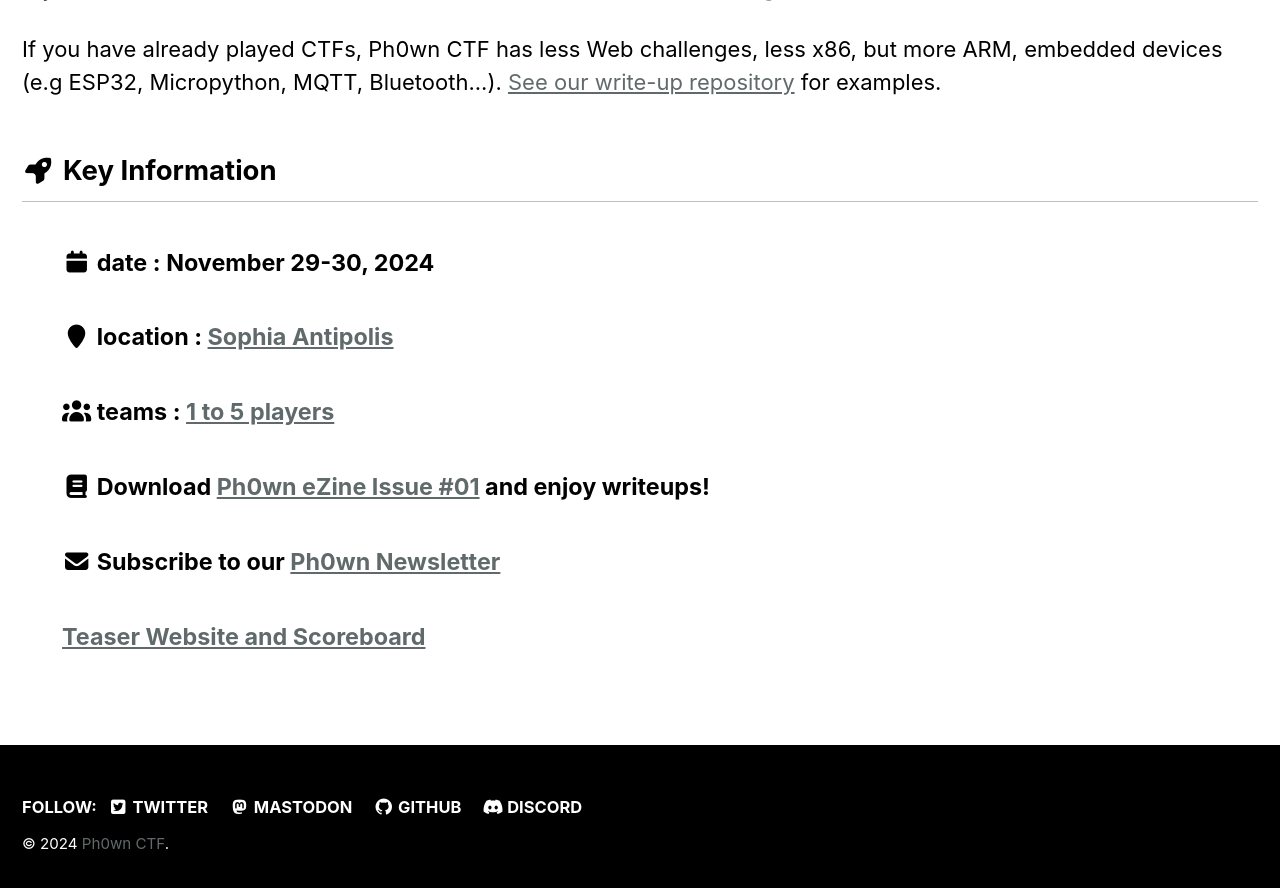
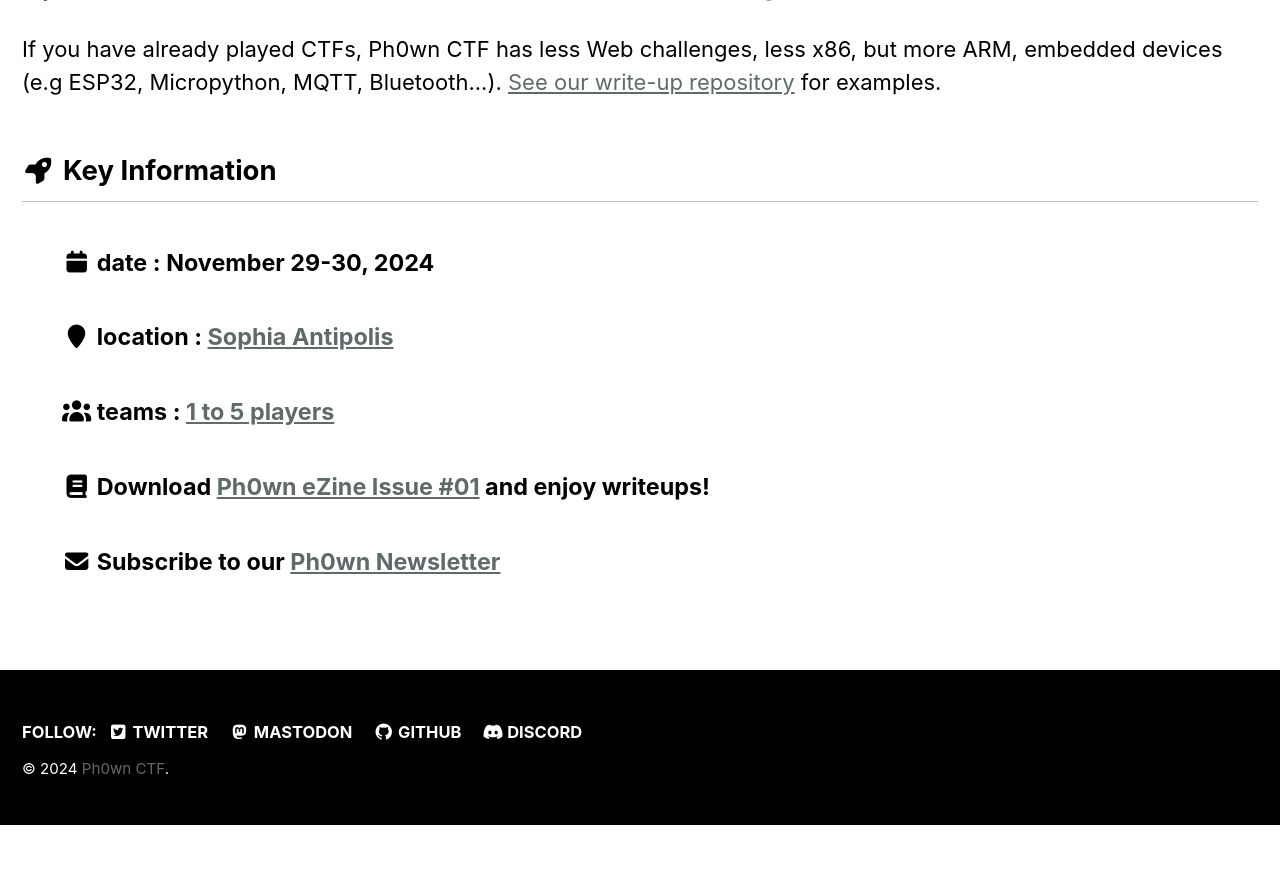
Before and after one commit to ph0wn/ph0wn.github.io, a Jekyll site: the page built from _pages/index.html, in a window 1280 px wide and 900 px high, scrolled down 1043 px. Shown: the top 888 px of the window. Built offline with Jekyll 4.4.1, drawn with Linux system fonts in a browser that asks for light colours; cached includes are drawn as plain includes; after the commit the page ends 1868 px from its top, so only the background shows below that.

Commit message:
removing teaser link

```diff
--- a/_pages/index.html
+++ b/_pages/index.html
@@ -52,7 +52,7 @@ header:
           <h4><i class="fa fa-users"></i> teams : <a href="/details"> 1 to 5 players </a> </h4>
           <h4><i class="fa-solid fa-book"></i> Download <a href="/assets/pdf/ph0wnmag-01.pdf">Ph0wn eZine Issue #01</a> and enjoy writeups!</h4>
           <h4><i class="fas fa-envelope"></i> Subscribe to our <a href="https://listmonk.ph0wn.org/subscription/form">Ph0wn Newsletter</a> </h4>
-	  <h4><a href="https://teaser.ph0wn.org">Teaser Website and Scoreboard</a></h4>
+
         </li>
       </ul>
     </p>
```
